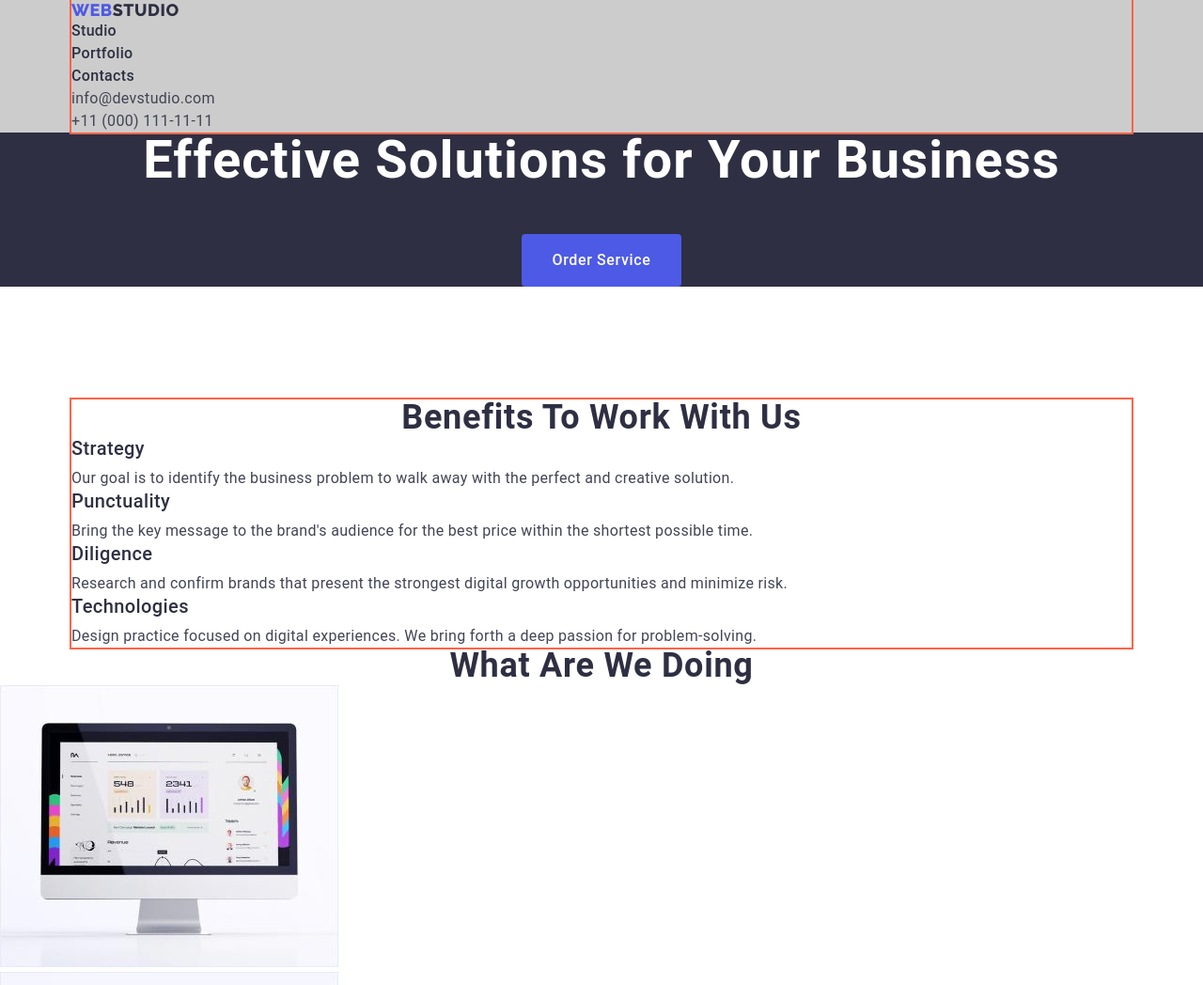
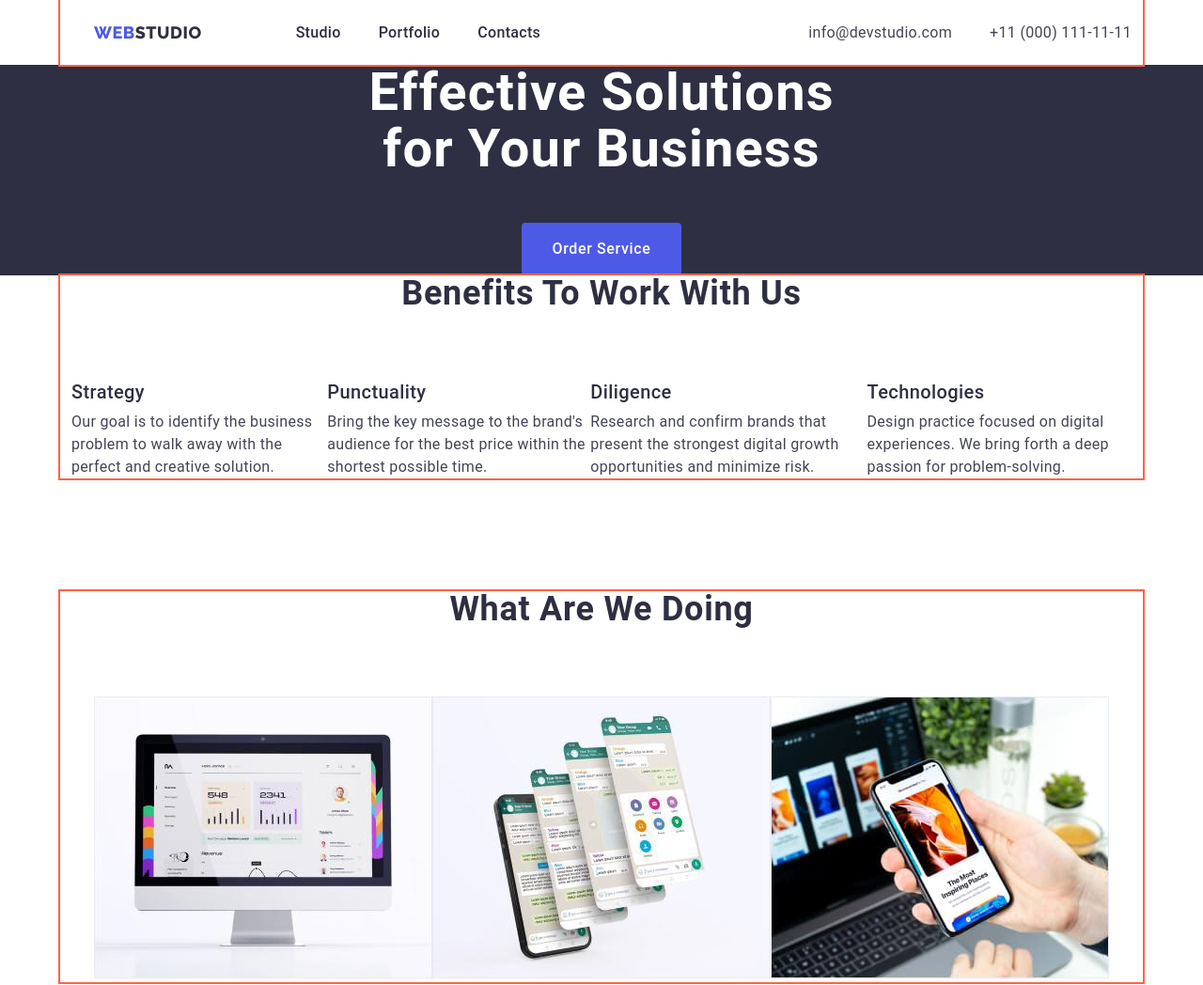
Before and after one commit to mocitheccat/goit-markup-hw-03, a plain HTML site: page index.html in a window 1280 px wide. Shown: the top 1048 px of the page at 94% size. Drawn offline with nearby package versions, Linux system fonts and the light colour scheme.

Commit message:
Header styling finish

```diff
--- a/css/styles.css
+++ b/css/styles.css
@@ -14,6 +14,16 @@ body {
   background-color: var(--bg-color);
 }
 
+.container {
+  outline: 2px solid tomato;
+
+  width: 1152px;
+  padding-left: 12px;
+  padding-right: 12px;
+  margin-right: auto;
+  margin-left: auto;
+}
+
 .logo {
   font-family: "Raleway", sans-serif;
   font-weight: 800;
@@ -22,6 +32,9 @@ body {
   letter-spacing: 0.03em;
   text-transform: uppercase;
   color: var(--logo-color);
+  margin-right: 76px;
+  display: inline-block;
+  padding: 24px;
 }
 
 .link {
@@ -33,9 +46,23 @@ body {
 }
 
 .list {
-  list-style: none;
+  display: flex;
   padding: 0;
   margin: 0;
+
+  list-style: none;
+  justify-content: center;
+  align-items: center;
+}
+
+nav,
+.nav-container {
+  display: flex;
+}
+
+.nav-container {
+  align-items: center;
+  justify-content: space-between;
 }
 
 .nav-item {
@@ -44,6 +71,10 @@ body {
   line-height: 1.5em;
   letter-spacing: 0.02em;
   color: var(--nav-item-color);
+}
+li:not(:last-child) .nav-item,
+li:not(:last-child) .contacts-item {
+  margin-right: 40px;
 }
 
 .nav-item:hover,
@@ -66,12 +97,14 @@ body {
 .contacts-item:focus {
   color: #404bbf;
 }
+
 .hero {
   background-color: var(--navy-blue-color);
   text-align: center;
-  margin-bottom: 120px;
+  /* margin-bottom: 120px; */
 }
-.slogan {
+
+.hero-title {
   margin-top: 0;
   margin-bottom: 0;
   font-size: 56px;
@@ -121,7 +154,7 @@ body {
 
 .desc-bnf,
 .member-position,
-.footer-slogan,
+.footer-title,
 .card-desc {
   font-weight: 400;
   line-height: 1.5em;
@@ -131,7 +164,7 @@ body {
   margin-bottom: 0;
 }
 
-.section-header {
+.section-title {
   font-size: 36px;
   font-weight: 700;
   line-height: 1.11em;
@@ -140,11 +173,13 @@ body {
   text-transform: capitalize;
   color: var(--navy-blue-color);
   margin-top: 0;
-  margin-bottom: 0;
+  margin-bottom: 72px;
 }
 
-.team-info {
+main .section:last-child {
   background-color: #f4f4fd;
+  padding-top: 120px;
+  padding-bottom: 120px;
 }
 
 .member-info {
@@ -155,7 +190,7 @@ body {
   background-color: var(--navy-blue-color);
 }
 
-.footer-slogan {
+.footer-title {
   color: var(--cloud-color);
 }
 
@@ -184,13 +219,10 @@ body {
   background-color: var(--hover-btn-color);
 }
 
-.container {
-  margin-left: auto;
-  margin-right: auto;
-  width: 1128px;
-  outline: 2px solid tomato;
+/* .page-header {
+  background-color: #ccc;
+} */
+
+.section:not(:last-child) {
+  margin-bottom: 120px;
 }
-
-.page-header {
-  background-color: #ccc;
-}
--- a/index.html
+++ b/index.html
@@ -21,7 +21,7 @@
   </head>
   <body>
     <header class="page-header">
-      <div class="container">
+      <div class="container nav-container">
         <nav>
           <a class="logo link" href="/"
             >Web<span class="header-span">Studio</span></a
@@ -58,12 +58,15 @@
 
     <main>
       <section class="hero">
-        <h1 class="slogan">Effective Solutions for Your Business</h1>
+        <h1 class="hero-title">
+          Effective Solutions <br />
+          for Your Business
+        </h1>
         <button class="order-btn" type="button">Order Service</button>
       </section>
       <section class="section">
         <div class="container">
-          <h2 class="section-header">Benefits To Work With Us</h2>
+          <h2 class="section-title">Benefits To Work With Us</h2>
           <ul class="list">
             <li>
               <h3 class="short-bnf">Strategy</h3>
@@ -96,8 +99,9 @@
           </ul>
         </div>
       </section>
-      <section>
-        <h2 class="section-header">What are we doing</h2>
+      <section class="section">
+        <div class="container">
+          <h2 class="section-title">What are we doing</h2>
           <ul class="list">
             <li>
               <img
@@ -121,9 +125,11 @@
               />
             </li>
           </ul>
+        </div>
       </section>
-      <section class="team-info">
-        <h2 class="section-header">Our Team</h2>
+      <section class="section">
+        <div class="container">
+          <h2 class="section-title">Our Team</h2>
           <ul class="list">
             <li class="member-info">
               <img
@@ -162,13 +168,14 @@
               <p class="member-position">UI Designer</p>
             </li>
           </ul>
+        </div>
       </section>
     </main>
     <footer class="footer">
       <a class="logo link" href="/"
         >Web<span class="footer-span">Studio</span></a
       >
-      <p class="footer-slogan">
+      <p class="footer-title">
         Increase the flow of customers and sales for your business with digital
         marketing & growth solutions.
       </p>
```
Also changed, not shown: portfolio.html (+6 -3 lines), 1 other file. Lines whose indentation alone changed are shown as unchanged.
